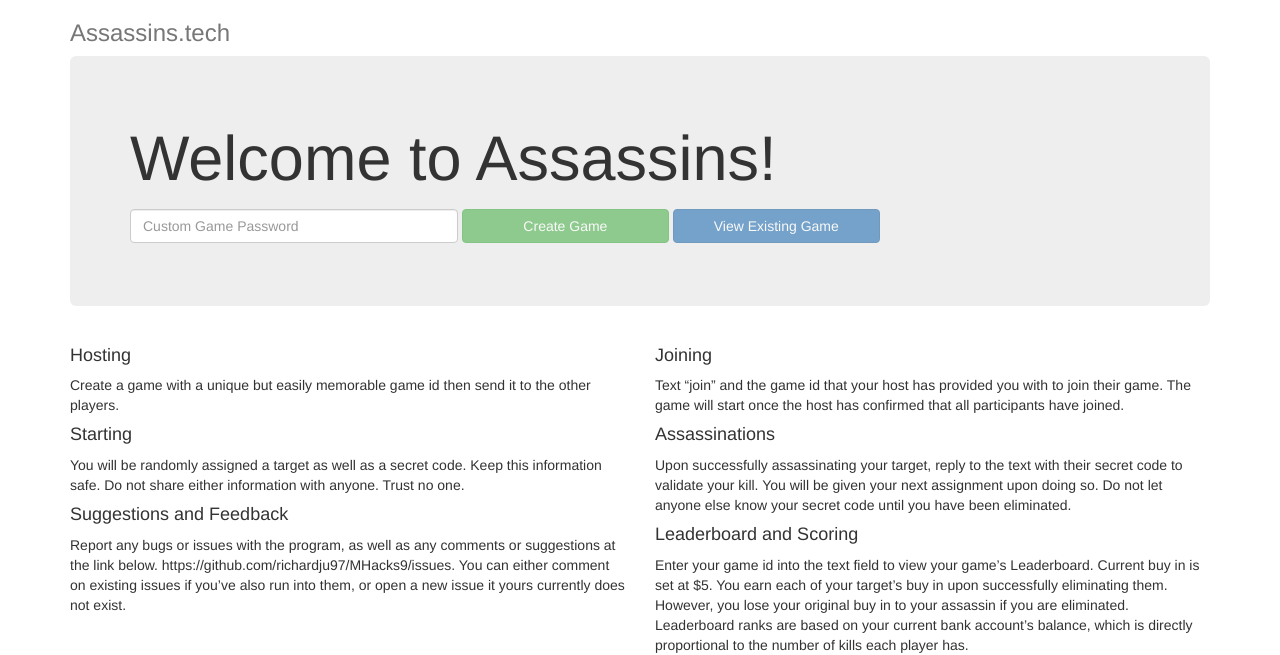
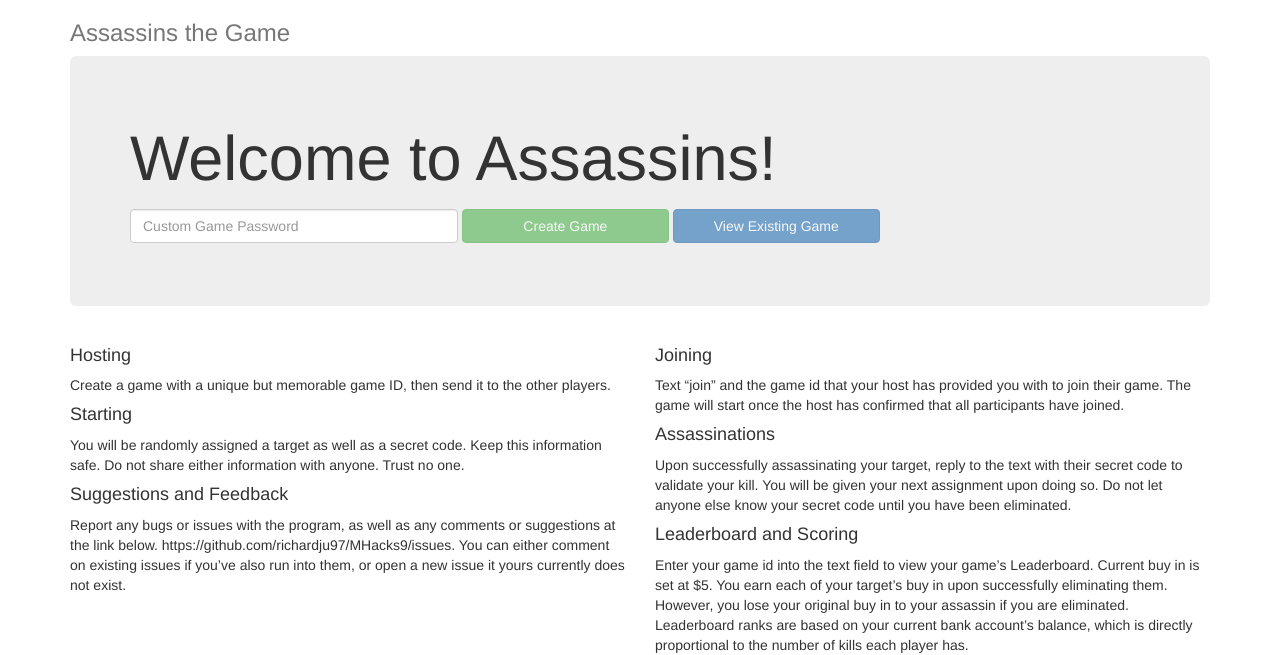
Before and after one commit to Haasini-Govindu/assassins, a Flask app: page / in a window 1280 px wide. Shown: the top 655 px of the page. Run offline with Flask 2, Linux system fonts and the light colour scheme; some libraries are stand-ins or nearby versions.

Commit message:
Grammar and title

```diff
--- a/templates/index.html
+++ b/templates/index.html
@@ -25,7 +25,7 @@
                 </ul>
             </nav>
             -->
-            <h3 class="text-muted">Assassins.tech</h3>
+            <h3 class="text-muted">Assassins the Game</h3>
         </div>
 
         <div class="jumbotron">
@@ -66,7 +66,7 @@
         <div class="row marketing">
             <div class="col-lg-6">
                 <h4>Hosting</h4>
-                <p>Create a game with a unique but easily memorable game id then send it to the other players.</p>
+                <p>Create a game with a unique but memorable game ID, then send it to the other players.</p>
 
                 <h4>Starting</h4>
                 <p>You will be randomly assigned a target as well as a secret code. Keep this information safe. Do not share either information with anyone. Trust no one. </p>
```
